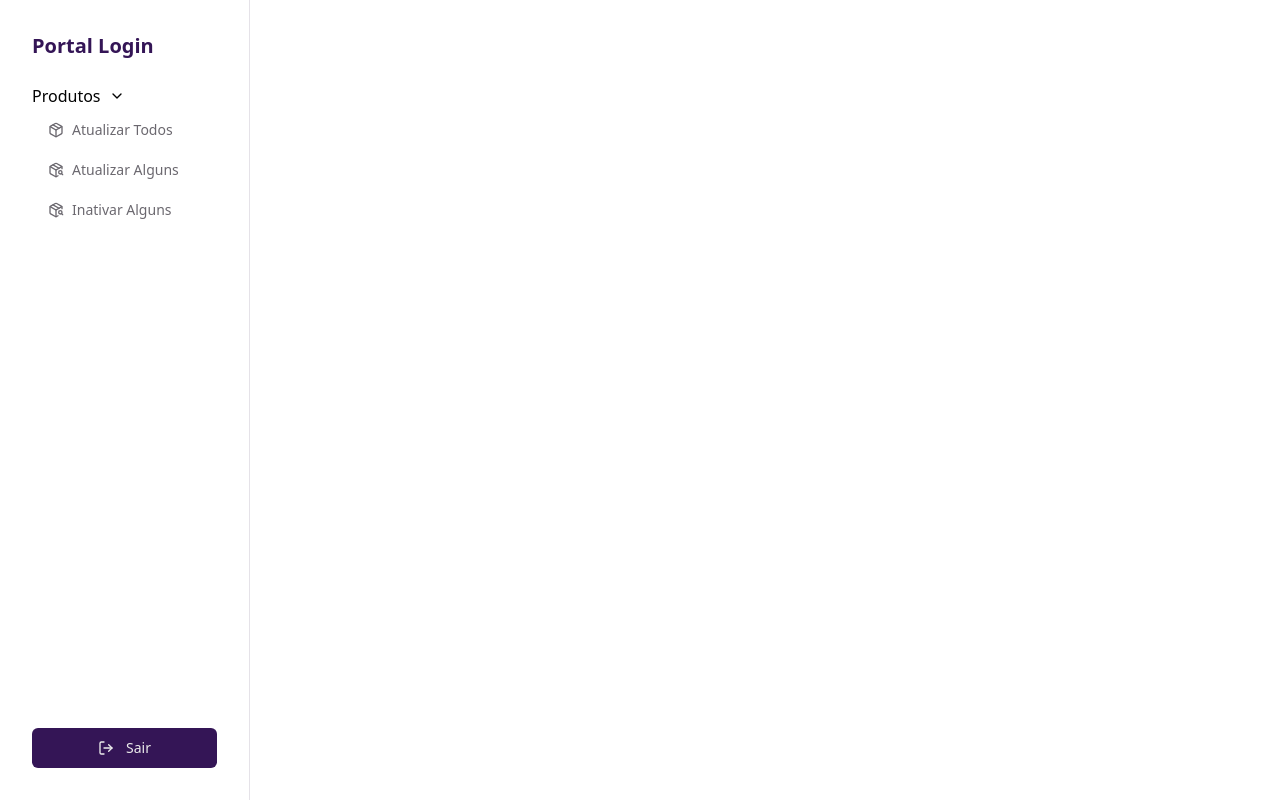
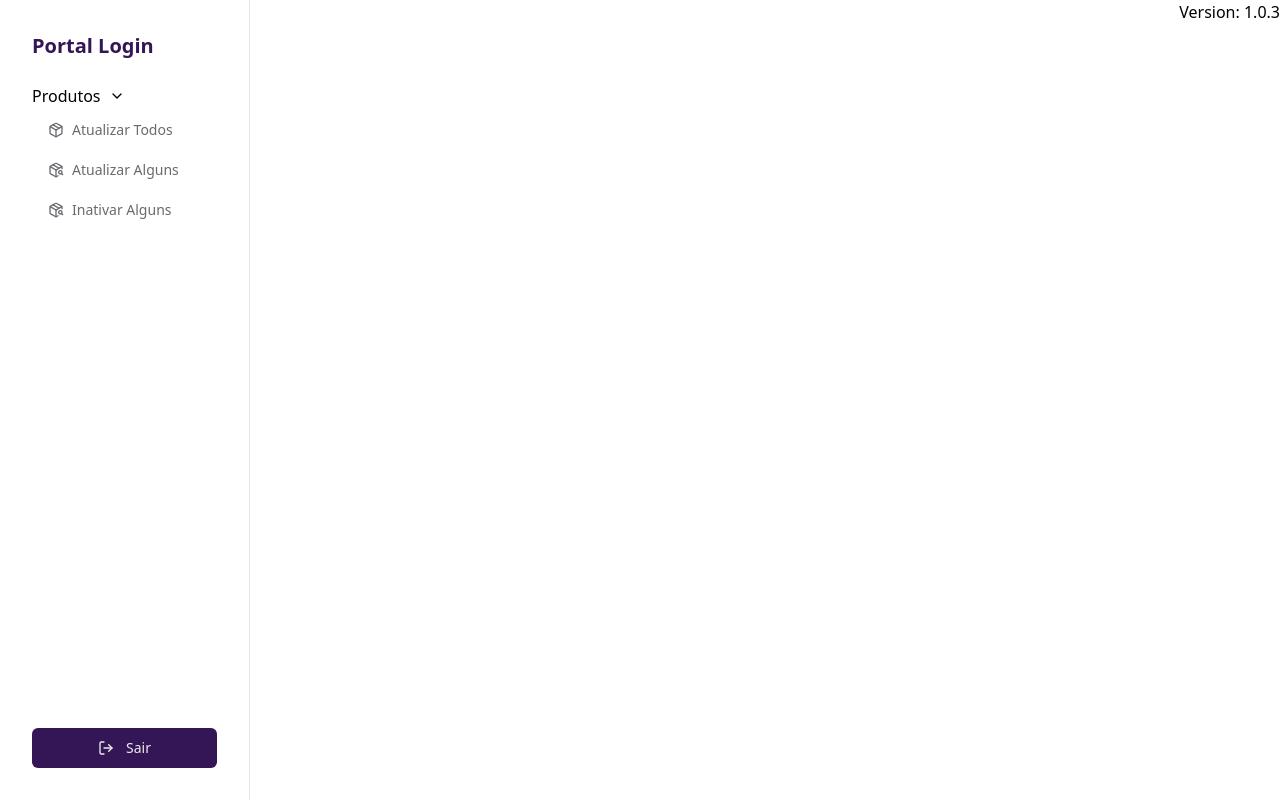
Before and after one commit to devalexsantos/login-portal-dashboard, a React (Vite) app: page /dashboard in a window 1280 px wide. Built offline with nearby package versions, Linux system fonts and the light colour scheme; no server answers; sample sign-in values are in the browser's storage.

Commit message:
add layout version

```diff
--- a/src/layouts/AppLayout.tsx
+++ b/src/layouts/AppLayout.tsx
@@ -32,6 +32,9 @@ export function AppLayout(){
                     <Outlet />
                 </div>
             </div>
+            <footer>
+                Version: 1.0.3
+            </footer>
         </div>
     )
 }
```
